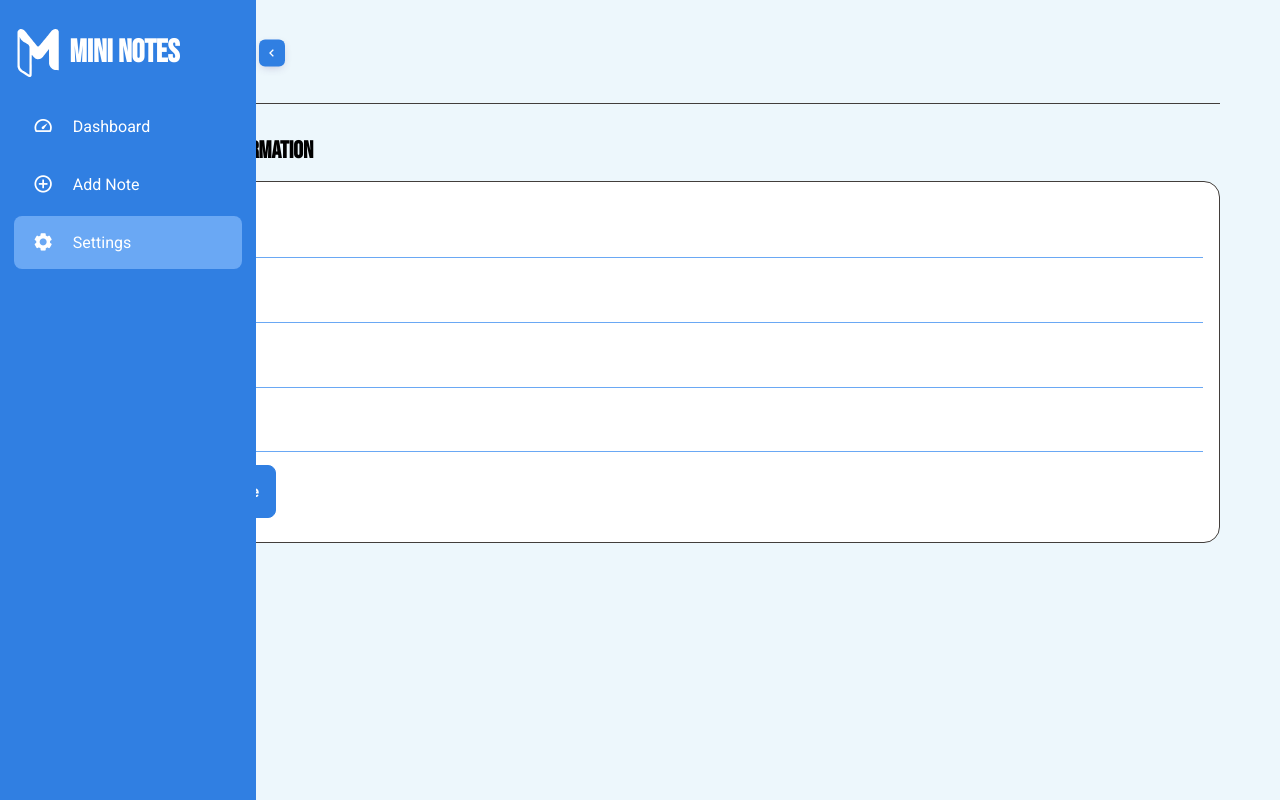
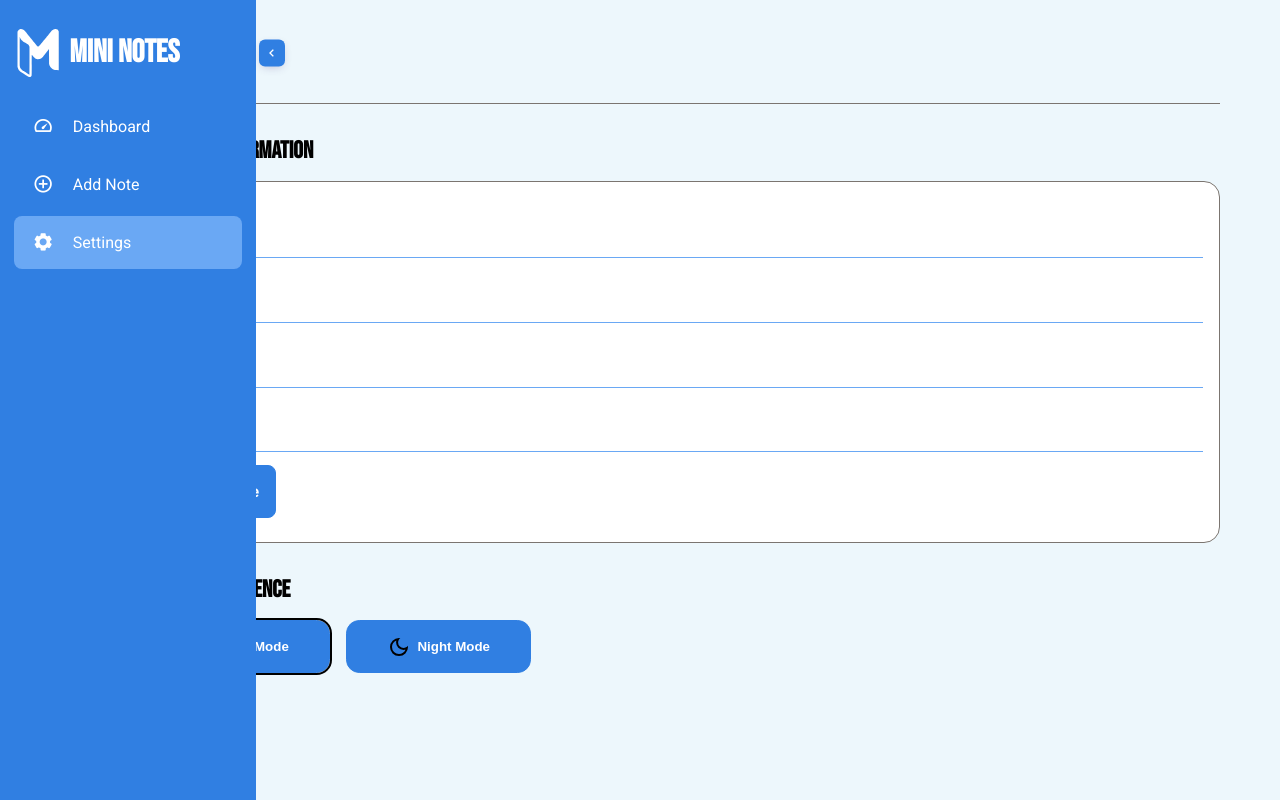
Before and after one commit to MIBENIN/Mininotes, a Django app: page /note/settings/ in a window 1280 px wide. Run offline with Django 5.2, Linux system fonts and the light colour scheme.

Commit message:
theme buttons added

```diff
--- a/mininotes/notesapp/models.py
+++ b/mininotes/notesapp/models.py
@@ -9,13 +9,10 @@ class Note(models.Model):
     title = models.CharField(max_length=255)
     content = models.TextField()
     tags = models.CharField(max_length=255, blank=True, null=True)
-    slug = models.SlugField(unique=True)  # Add a SlugField
+    slug = models.SlugField(unique=True)
     date_created = models.DateTimeField(auto_now_add=True)
     date_modified = models.DateTimeField(auto_now=True)
 
-    # def save(self, *args, **kwargs):
-    #     self.slug = slugify(self.title)  # Generate slug from the title
-    #     super().save(*args, **kwargs)
     def save(self, *args, **kwargs):
         original_slug = slugify(self.title)
         queryset = Note.objects.filter(slug__startswith=original_slug)
--- a/mininotes/notesapp/templates/deleteNote.html
+++ b/mininotes/notesapp/templates/deleteNote.html
@@ -9,7 +9,7 @@
     </header>
     <main class="deletenote-main content-container">
         <div class="delete-note-box">
-            <p class="delete-note-question">Are you sure you want to delete the note "{{ note.title }}"?</p>
+            <p class="delete-note-question">Are you sure you want to delete the note "{{ note.title }}" ?</p>
             <form method="post" action="{% url 'noteapp:deletenote' slug=note.slug %}" class="delete-note-form">
                 {% csrf_token %}
                 <button type="submit" class="delete-note-btn"><img src="{% static 'images/delete.svg' %}"
--- a/mininotes/notesapp/templates/settings.html
+++ b/mininotes/notesapp/templates/settings.html
@@ -34,6 +34,18 @@
                 <a href="{% url 'noteapp:edit_profile' %}" class="edit-profile-link">Edit Profile</a>
             </div>
         </div>
+        <div class="theme-div">
+            <h2 class="settings-theme-title">Theme Preference</h2>
+            <div class="settings-theme-div">
+                <button class="theme-button day-mode-btn" onclick="setLightMode()"><img
+                        src="{% static 'images/light_mode.svg' %}" class="theme-btn-icon"><span
+                        class="theme-btn-text">Light Mode</span></button>
+                <button class="theme-button night-mode-btn" onclick="setDarkMode()"><img
+                        src="{% static 'images/dark_mode.svg' %}" class="theme-btn-icon"><span
+                        class="theme-btn-text">Night
+                        Mode</span></button>
+            </div>
+        </div>
     </main>
 </div>
 {% endblock %}
--- a/mininotes/notesapp/views.py
+++ b/mininotes/notesapp/views.py
@@ -3,6 +3,7 @@ from django.contrib import messages
 from . models import Note
 from .forms import NoteForm, EditProfileForm
 from django.db.models import Q
+
 # from django.db.models.functions import Lower
 
 
--- a/mininotes/static/css/style.css
+++ b/mininotes/static/css/style.css
@@ -11,16 +11,26 @@ body{
     background-color: var(--body-color);
 }
 
-:root{
+:root,html[data-theme='light'] {
     --body-color:#edf7fc;
     --primary-color:#307fe2;
     --primary-light-color:#6aa8f4;
-    --secondary-color:#423E3B;
+    --secondary-color:#7b7570;
     --light-color:#ffffff;
     --dark-color:#000000;
     --font-body:"Roboto", sans-serif;
     --font-heading:"Bebas Neue", sans-serif;
 }
+html[data-theme='dark']{
+  --body-color: #252525; /* Dark background color */
+    --primary-color: #86bbf9; /* Adjusted primary color */
+    --primary-light-color: #a7d2f9; /* Adjusted primary light color */
+    --secondary-color: #a3a19d; /* Adjusted secondary color */
+    --light-color: #2d2d2d;
+     /* Darker light color */
+    --dark-color: #ffffff; /* Light text color */
+}
+
 .container{
     width:90%;
     max-width: 1080px;
@@ -31,8 +41,12 @@ button{
 }
 h1,h2,h3,h4,h5,h6{
   font-family: var(--font-heading);
+  color: var(--dark-color);
 }
 
+label{
+  color:var(--dark-color)
+}
 /* toast */
 
 #message-box {
@@ -225,6 +239,7 @@ h1,h2,h3,h4,h5,h6{
 
   .sidebar-logo-text {
     padding-left: 0.5rem;
+    color:var(--light-color);
     font-family: var(--font-heading);
     font-weight: 600;
     font-size: 2rem;
@@ -610,7 +625,11 @@ h1,h2,h3,h4,h5,h6{
   width:18px;
   height:18px;
 }
-
+.note-details-date-created,
+.note-details-date-modified,
+.note-details-tag{
+  color:var(--dark-color);
+}
 .note-details-header,
 .editnote-header{
   flex-direction: row;
@@ -696,7 +715,9 @@ br {
   gap:1em;
   margin-top: 1em;
 }
-
+.delete-note-question{
+  color:var(--dark-color);
+}
 /* register page */
 .register-hero-section,
 .login-hero-section{
@@ -786,6 +807,29 @@ br {
   border-radius: .5em;
   padding: 1em ;
 }
+.theme-div{
+  margin: 2em 0;
+}
+.settings-theme-div{
+  display: flex;
+  align-items: center;
+  gap:1em;
+  margin-top: 1em;
+}
+.theme-button{
+  display: flex;
+  align-items: center;
+  gap: .5em;
+  padding: 1em 3em;
+  background-color: var(--primary-color);
+  border-radius: 1em;
+  border: .1em solid var(--primary-color);
+  color:var(--light-color);
+  font-weight: 600;
+}
+.theme-button.active{
+  outline: 2px solid var(--dark-color);
+}
 @media screen and (min-width:768px){
     .logo-image{
         width:4rem;
--- /dev/null
+++ b/mininotes/static/js/theme.js
@@ -0,0 +1,25 @@
+const storedTheme = localStorage.getItem("theme");
+
+if (storedTheme === "dark") {
+  setDarkMode();
+} else {
+  setLightMode();
+}
+
+function setLightMode() {
+  document.documentElement.setAttribute("data-theme", "light");
+  document.querySelector(".day-mode-btn").classList.add("active");
+  document.querySelector(".night-mode-btn").classList.remove("active");
+
+  // Store the selected theme mode in local storage
+  localStorage.setItem("theme", "light");
+}
+
+function setDarkMode() {
+  document.documentElement.setAttribute("data-theme", "dark");
+  document.querySelector(".night-mode-btn").classList.add("active");
+  document.querySelector(".day-mode-btn").classList.remove("active");
+
+  // Store the selected theme mode in local storage
+  localStorage.setItem("theme", "dark");
+}
--- a/mininotes/templates/base.html
+++ b/mininotes/templates/base.html
@@ -41,8 +41,9 @@
     {% endif %}
 
     {% block content %} {% endblock %}
+    <script src="{% static 'js/theme.js' %}"></script>
+
     <script src="{% static 'js/app.js' %}"></script>
-
 </body>
 
 </html>
```
Also changed, not shown: mininotes/static/js/app.js (+27 -0 lines), mininotes/db.sqlite3, mininotes/notesapp/migrations/0003_userthemepreference.py (added), mininotes/notesapp/migrations/0004_delete_userthemepreference.py (added), mininotes/static/images/dark_mode.svg (added), mininotes/static/images/light_mode.svg (added).
